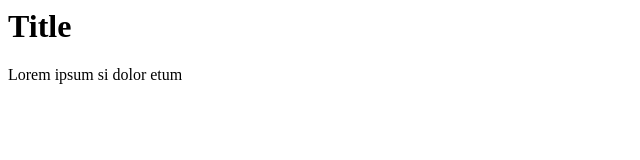
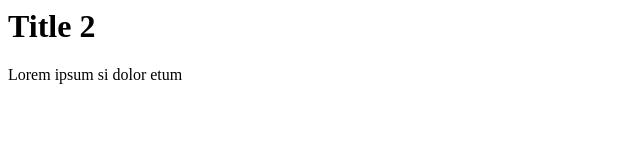
Before and after one commit to Picksley/amt-test, a plain HTML site: page index.html in a window 1280 px wide. Shown: the full height of the page, 0-640 px from the left. Drawn offline with Linux system fonts and the light colour scheme.

Commit message:
Update index.html

```diff
--- a/index.html
+++ b/index.html
@@ -2,6 +2,6 @@
   <title> Hello </title>
 </head>
 <body>
-  <h1> Title </h1>
+  <h1> Title 2</h1>
   <p> Lorem ipsum si dolor etum </p>
 </body>
```
